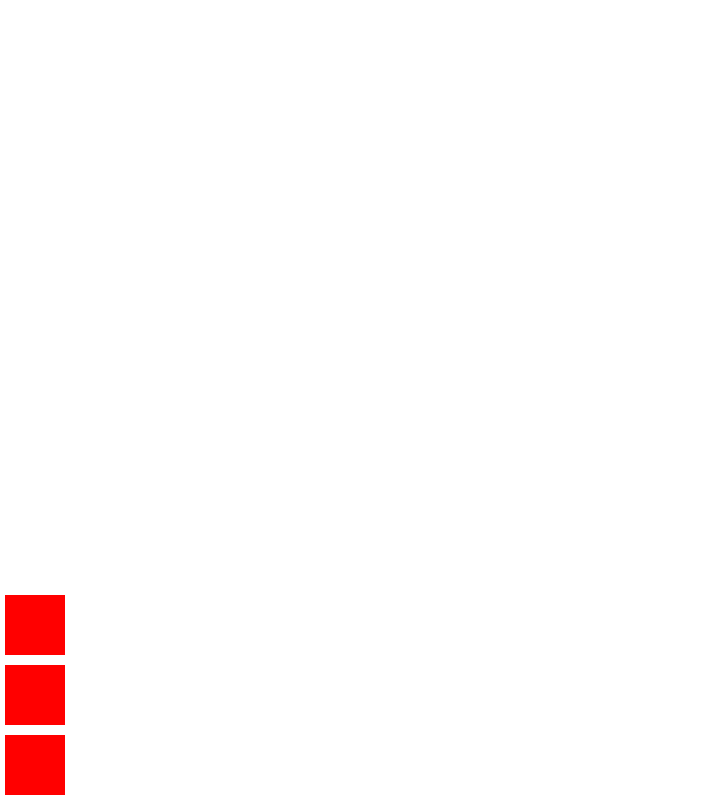
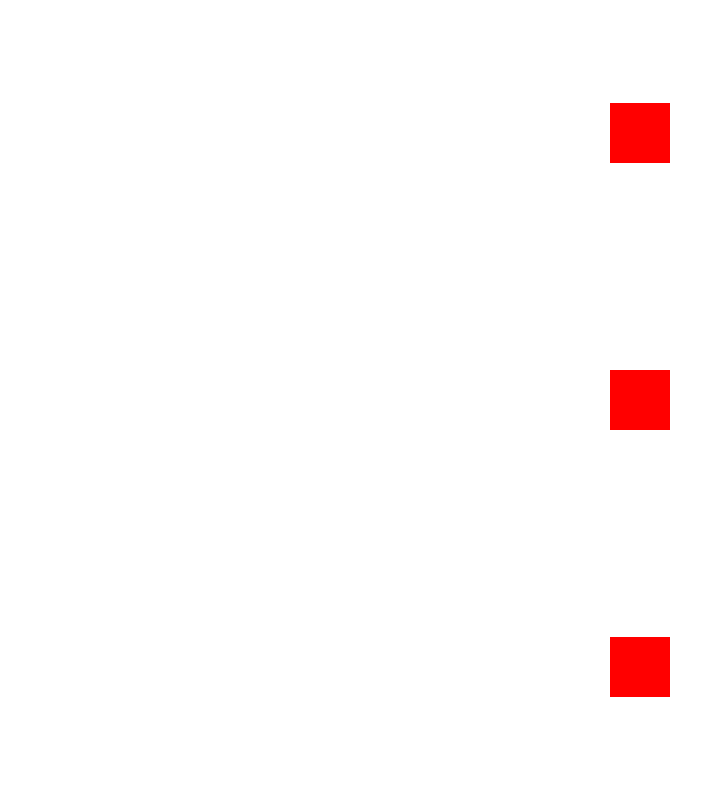
Before and after one commit to lucianoayres/twitter-flexbox-layout-study, a website: page src/index.html in a window 1280 px wide. Shown: the whole page, without its empty margins (0-728 px from the left). Drawn offline with Linux system fonts and the light colour scheme.

Commit message:
add align-items and justify-content css properties

```diff
--- a/src/styles/styles.css
+++ b/src/styles/styles.css
@@ -7,7 +7,9 @@ body,
 
 #app {
   display: flex;
-  flex-direction: column-reverse;
+  flex-direction: column;
+  align-items: center;
+  justify-content: space-around;
 }
 
 .box {
```
